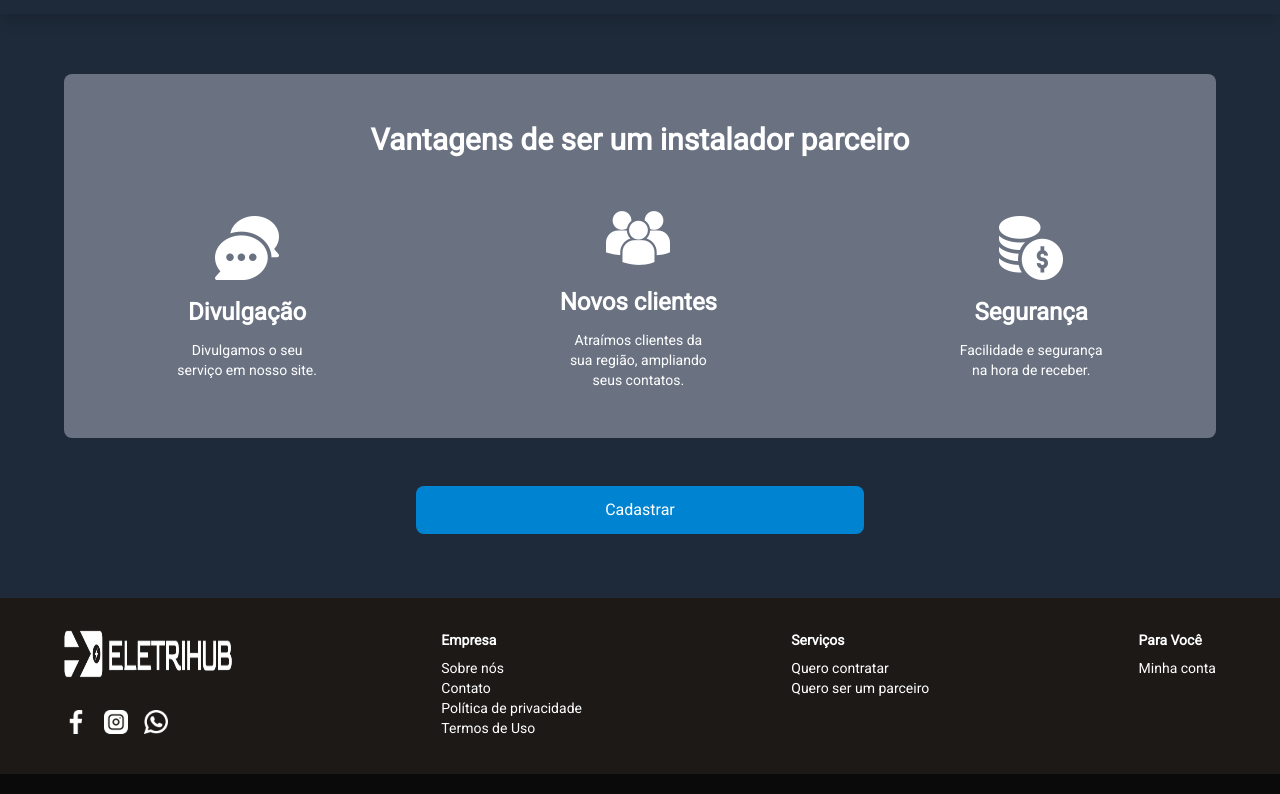
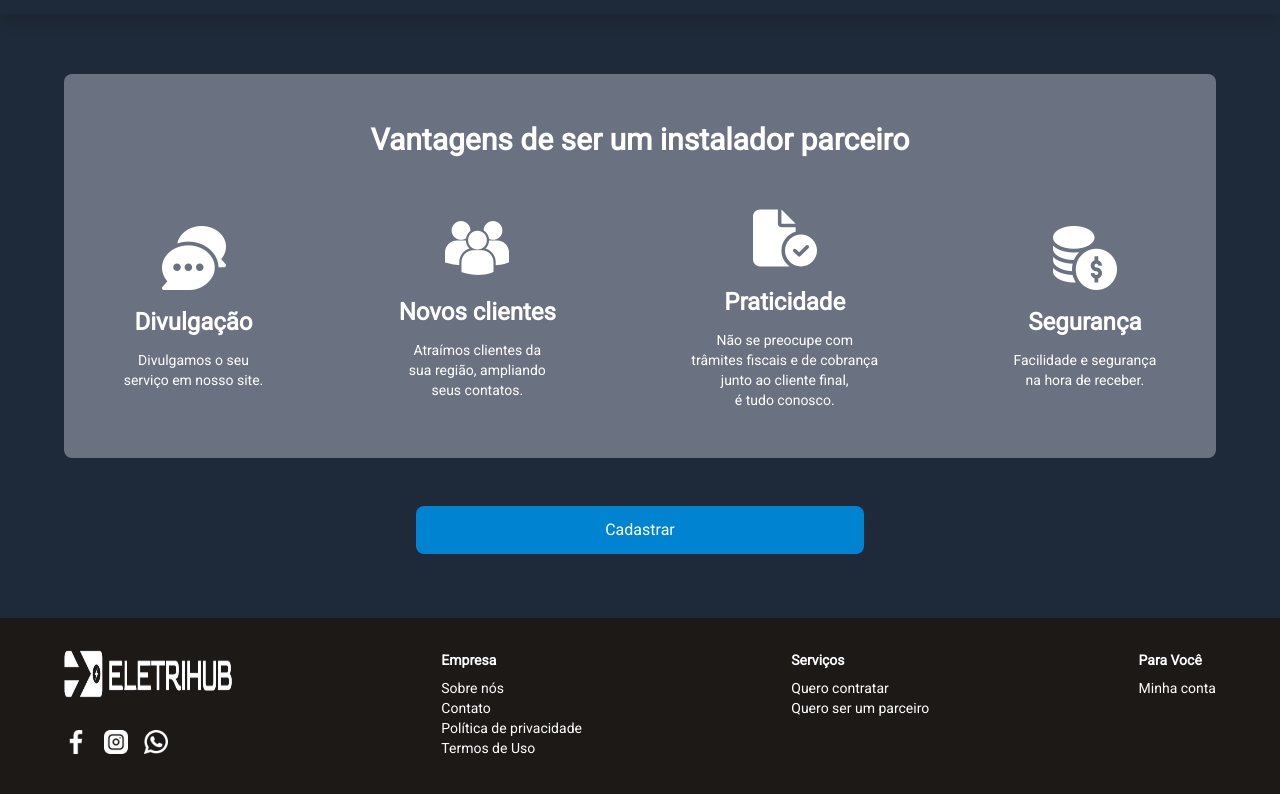
Before and after one commit to DhioneCastilhoBarbosa/hubinscar, a React (Vite) app: page /parceiros in a window 1280 px wide. Shown: the part 786-1580 px from the top of the page. Built offline with nearby package versions, Linux system fonts and the light colour scheme.

Commit message:
feat: add new advantage in partners

```diff
--- a/src/pages/components/partners/partners.tsx
+++ b/src/pages/components/partners/partners.tsx
@@ -3,6 +3,7 @@ import ImgCar from "../../../assets/car.svg";
 import ImgCloudSpeak from '../../../assets/cloudspeak.svg';
 import ImgGroupUser from '../../../assets/Maskgroup.svg';
 import ImgDolar from '../../../assets/dolar.svg';
+import ImgPraticidade from '../../../assets/praticidade.svg';
 import { useNavigate } from "react-router-dom";
 import Footer from "../footer";
 import { useEffect } from "react";
@@ -108,11 +109,17 @@ export default function Partners() {
                 img: ImgGroupUser,
                 title: "Novos clientes",
                 lines: ["Atraímos clientes da", "sua região, ampliando", "seus contatos."]
-              }, {
+              },{
+                img: ImgPraticidade,
+                title: "Praticidade",
+                lines: ["Não se preocupe com", "trâmites fiscais e de cobrança", "junto ao cliente final,", "é tudo conosco."]
+              },
+              {
                 img: ImgDolar,
                 title: "Segurança",
                 lines: ["Facilidade e segurança", "na hora de receber."]
-              }].map(({ img, title, lines }, idx) => (
+              }
+            ].map(({ img, title, lines }, idx) => (
                 <div className="flex flex-col items-center text-center max-w-[240px]" key={idx}>
                   <img src={img} alt={title} className="mb-4 w-16 h-16" />
                   <p className="text-xl md:text-2xl font-semibold mb-3">{title}</p>
```
